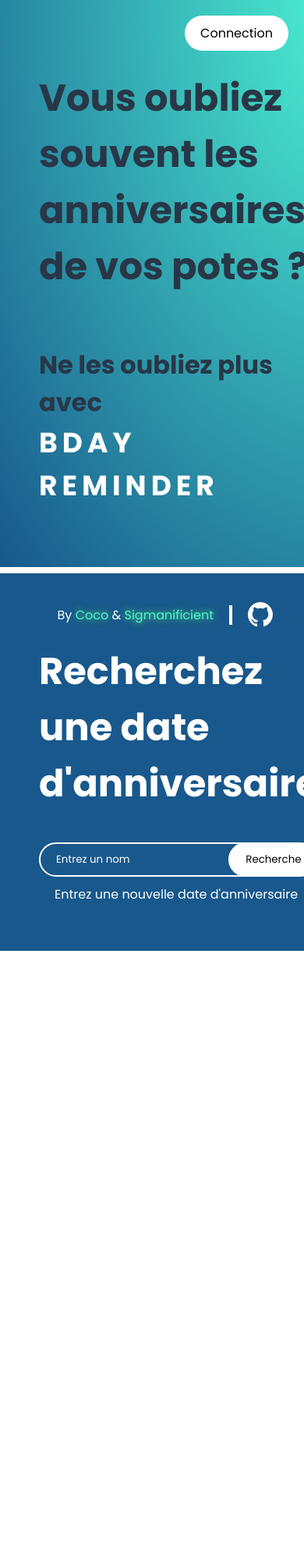
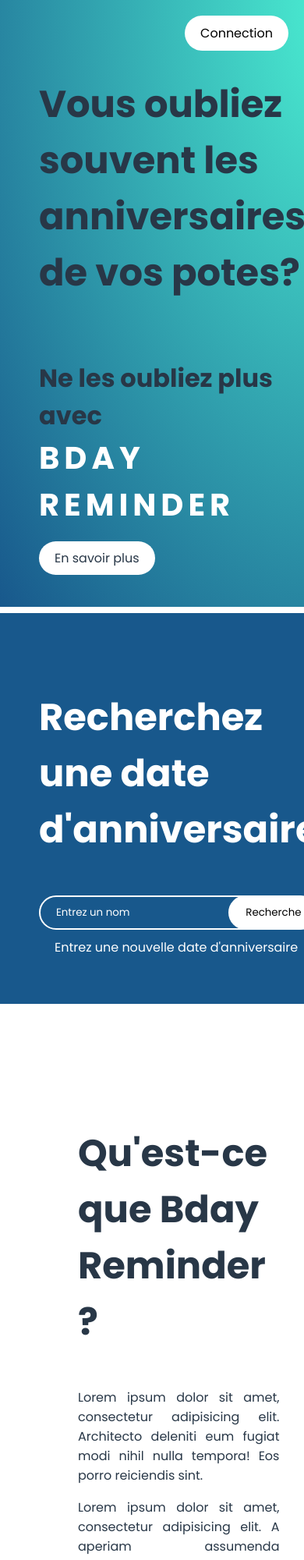
Before and after one commit to Sigmanificient/bday-reminder, a plain HTML site: page static/index.html in a window 390 px wide. Shown: the top 2000 px of the page at 78% size. Before the commit the page ends 1219 px from the top, so only its background shows below. Drawn offline with Linux system fonts and the light colour scheme.

Commit message:
responsive index (mw: 475px)

```diff
--- a/static/index.html
+++ b/static/index.html
@@ -2,7 +2,8 @@
 <html lang="fr">
 <head>
     <meta charset="UTF-8">
-    <meta name="viewport" content="width=device-width, initial-scale=1.0">
+    <meta name="viewport"
+          content="width=device-width, user-scalable=yes, initial-scale=1.0, maximum-scale=5.0, minimum-scale=1.0">
     <meta http-equiv="X-UA-Compatible" content="ie=edge">
     <link rel="stylesheet" href="css/style.css">
     <title>Bday Reminder</title>
@@ -12,9 +13,13 @@
     <nav><a href="#" class="btn">Connection</a></nav>
 </header>
 <main>
+    <section class="landing">
         <section class="left">
-        <h1 class="title">Vous oubliez souvent les anniversaires de vos potes ?</h1>
+            <h1 class="title">Vous oubliez souvent les anniversaires de vos potes?</h1>
             <h2>Ne les oubliez plus avec <br> <strong>Bday Reminder</strong></h2>
+            <section class="wrapper">
+                <a class="btn" href="#description">En savoir plus</a>
+            </section>
         </section>
         <section class="right">
             <h1 class="title">Recherchez une date d'anniversaire</h1>
@@ -28,6 +33,19 @@
 
             <a id="add" href="#">Entrez une nouvelle date d'anniversaire</a>
         </section>
+    </section>
+
+    <section id="description" class="container">
+        <section class="card">
+            <h1>Qu'est-ce que Bday Reminder ?</h1>
+            <p>Lorem ipsum dolor sit amet, consectetur adipisicing elit. Architecto deleniti eum fugiat modi nihil nulla
+                tempora! Eos porro reiciendis sint.</p>
+            <p>Lorem ipsum dolor sit amet, consectetur adipisicing elit. A aperiam assumenda consequatur delectus
+                deserunt dignissimos dolor dolore doloribus eius eveniet explicabo hic laboriosam maxime neque nesciunt
+                nulla officia pariatur placeat possimus, praesentium quas repellendus sint tempore temporibus tenetur
+                totam unde vel vitae voluptatem voluptatibus? Fugiat iste nisi porro provident sapiente.</p>
+        </section>
+    </section>
 </main>
 <footer>
     <section>
--- a/static/scss/style.scss
+++ b/static/scss/style.scss
@@ -5,17 +5,22 @@ $white: white;
 
 @import url('https://fonts.googleapis.com/css2?family=Poppins:wght@400;700&display=swap');
 
+:root {
+  scroll-behavior: smooth;
+}
+
 body {
   margin: 0;
   font-family: 'Poppins', sans-serif;
   font-weight: 400;
+  font-size: 16px;
   height: 100vh;
 }
 
 header {
   top: 20px;
   right: 20px;
-  position: fixed;
+  position: absolute;
 
   nav {
     display: flex;
@@ -24,7 +29,13 @@ header {
 
 main {
   display: grid;
-  height: 100vh;
+  place-items: center;
+  border-bottom: 8px solid $white;
+}
+
+.landing {
+  min-height: calc(100vh);
+  display: grid;
 
   @media (min-width: 1200px) {
     grid-template-columns: 1fr 1fr;
@@ -33,11 +44,8 @@ main {
   & > section {
     display: grid;
     place-content: center;
+    border-bottom: 8px solid $white;
     padding: 50px;
-
-    @media (min-width: 1200px) {
-      height: calc(100vh - 100px);
-    }
   }
 }
 
@@ -50,15 +58,11 @@ main {
     text-align: right;
   }
 
-  @media (max-width: 1200px) {
-    border-bottom: 8px solid $white;
-  }
-
   h2 {
-    font-size: 32px;
+    font-size: 2em;
 
     strong {
-      font-size: 36px;
+      font-size: 1.25em;
       letter-spacing: 6px;
       text-transform: uppercase;
       color: $white;
@@ -73,7 +77,8 @@ main {
 }
 
 h1 {
-  font-size: 48px;
+  font-size: 3em;
+  box-sizing: border-box;
 }
 
 a {
@@ -81,7 +86,7 @@ a {
   text-decoration: none;
 
   &.btn {
-    border-radius: 25px;
+    border-radius: 1.5em;
     background-color: $white;
     padding: 10px 20px;
   }
@@ -108,8 +113,10 @@ form#search {
     font-family: "Poppins", sans-serif;
 
     &[type=text] {
-      width: 100%;
+      width: calc(100% - 40px);
+      color: $white;
       background-color: $color-primary-400;
+      padding-right: 60px;
 
       &::placeholder {
         color: $white;
@@ -127,15 +134,32 @@ form#search {
   }
 }
 
+.container {
+  padding: 50px;
+  display: grid;
+  place-content: center;
+  max-width: 1200px;
+}
+
+.card {
+  color: $color-primary-700;
+  background-color: $white;
+  border-radius: 25px;
+  padding: 50px;
+
+  p {
+    max-width: 75ch;
+    text-align: justify;
+  }
+}
+
 footer {
+  background: radial-gradient(circle at right, $color-primary-400, $color-primary-700) no-repeat;
   padding: 20px;
 
   color: $white;
   display: flex;
-  align-items: center;
-  position: fixed;
-  bottom: 20px;
-  right: 20px;
+  justify-content: flex-end;
 
   section {
     text-align: right;
```
Also changed, not shown: static/css/style.css, 1 other file. Lines whose indentation alone changed are shown as unchanged.
